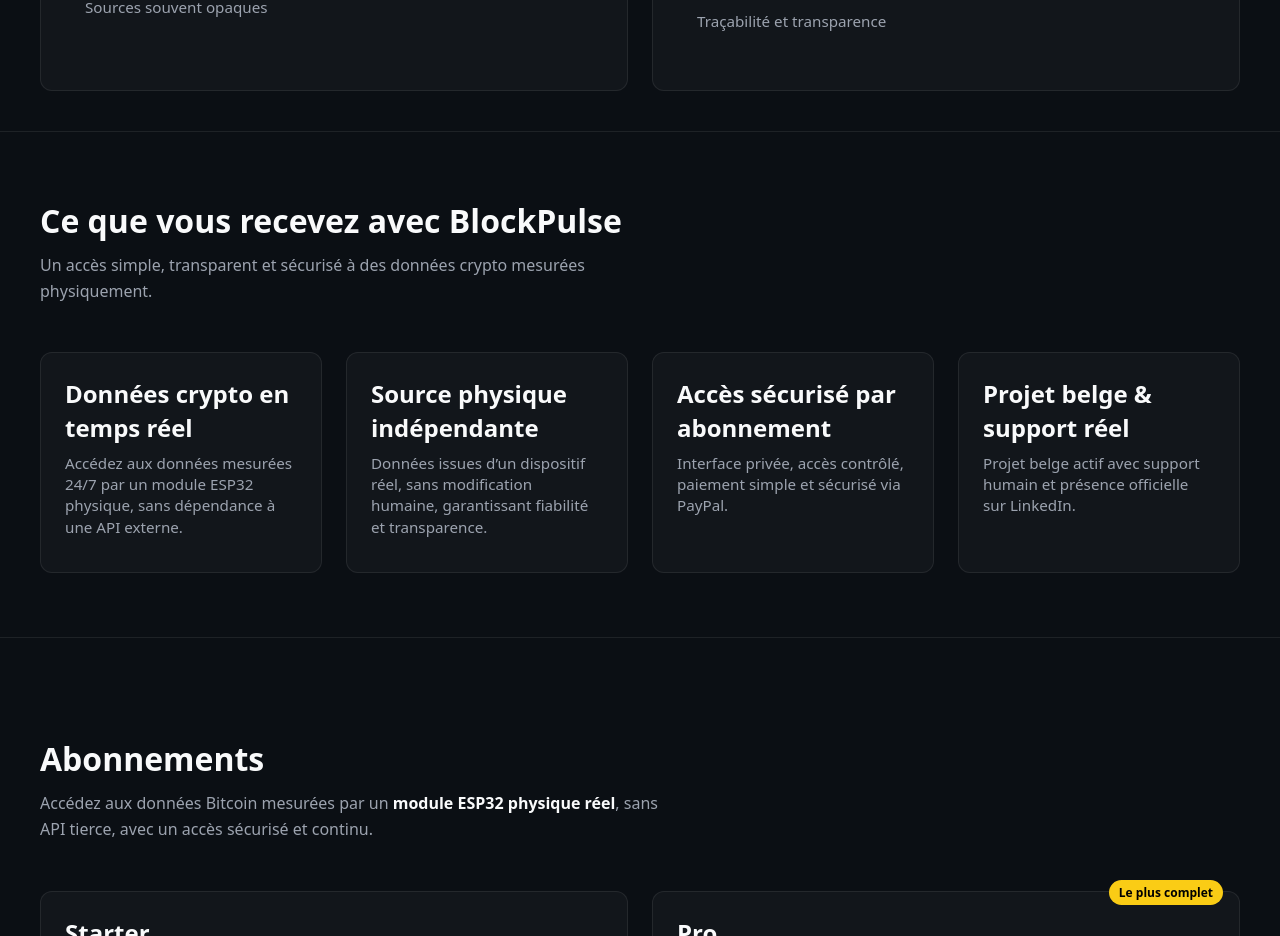
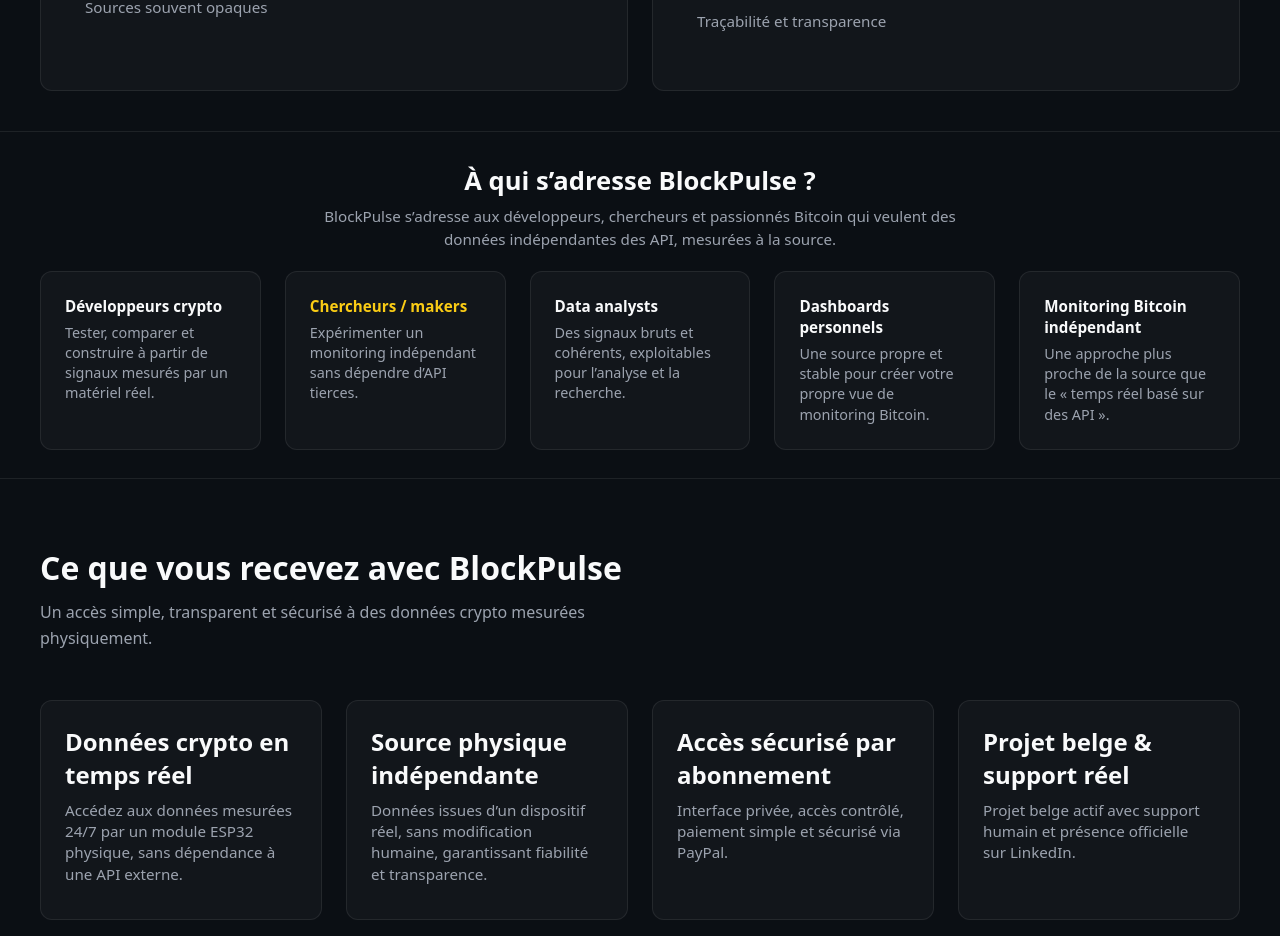
Before and after one commit to cdevl3749/blockpulse-coming-soon, a React (Vite) app: page / in a window 1280 px wide. Shown: the part 1420-2356 px from the top of the page. Built offline with nearby package versions, Linux system fonts and the light colour scheme; no server answers.

Commit message:
ajout section

```diff
--- /dev/null
+++ b/src/components/home/WhoItsFor.jsx
@@ -0,0 +1,58 @@
+import styles from "./WhoItsFor.module.css";
+
+export default function WhoItsFor() {
+  return (
+    <section className={styles.who}>
+      <div className={styles.inner}>
+        <h2>À qui s’adresse BlockPulse ?</h2>
+
+        <p className={styles.intro}>
+          BlockPulse s’adresse aux développeurs, chercheurs et passionnés Bitcoin
+          qui veulent des données indépendantes des API, mesurées à la source.
+        </p>
+
+        <div className={styles.grid}>
+          <div className={styles.card}>
+            <h3>Développeurs crypto</h3>
+            <p>
+              Tester, comparer et construire à partir de signaux mesurés par un
+              matériel réel.
+            </p>
+          </div>
+
+          <div className={`${styles.card} ${styles.highlight}`}>
+            <h3>Chercheurs / makers</h3>
+            <p>
+              Expérimenter un monitoring indépendant sans dépendre d’API
+              tierces.
+            </p>
+          </div>
+
+          <div className={styles.card}>
+            <h3>Data analysts</h3>
+            <p>
+              Des signaux bruts et cohérents, exploitables pour l’analyse et la
+              recherche.
+            </p>
+          </div>
+
+          <div className={styles.card}>
+            <h3>Dashboards personnels</h3>
+            <p>
+              Une source propre et stable pour créer votre propre vue de
+              monitoring Bitcoin.
+            </p>
+          </div>
+
+          <div className={styles.card}>
+            <h3>Monitoring Bitcoin indépendant</h3>
+            <p>
+              Une approche plus proche de la source que le « temps réel basé sur
+              des API ».
+            </p>
+          </div>
+        </div>
+      </div>
+    </section>
+  );
+}
--- /dev/null
+++ b/src/components/home/WhoItsFor.module.css
@@ -0,0 +1,85 @@
+.who {
+  padding: 28px 20px; /* ↓ réduit */
+}
+
+.inner {
+  max-width: var(--max-width);
+  margin: 0 auto;
+}
+
+.who h2 {
+  margin: 0 0 8px 0;
+  font-size: 1.6rem; /* ↓ plus discret */
+  text-align: center;
+}
+
+.intro {
+  max-width: 680px;
+  margin: 0 auto 20px auto; /* ↓ réduit */
+  color: var(--text-muted);
+  text-align: center;
+  font-size: 0.95rem;
+  line-height: 1.5;
+}
+
+/* ===== GRID ===== */
+.grid {
+  display: grid;
+  grid-template-columns: repeat(auto-fit, minmax(220px, 1fr));
+  gap: 16px; /* ↓ plus serré */
+}
+
+.card {
+  border-radius: var(--radius);
+  padding: 18px; /* ↓ moins de hauteur */
+  border: 1px solid var(--border-soft);
+  background: transparent;
+}
+
+.card h3 {
+  margin: 0 0 6px 0;
+  font-size: 0.95rem;
+  font-weight: 600;
+}
+
+.card p {
+  margin: 0;
+  font-size: 0.9rem;
+  color: var(--text-muted);
+  line-height: 1.4;
+}
+
+/* Highlight plus subtil */
+.highlight {
+  border-color: var(--be-yellow);
+  background: rgba(255, 206, 0, 0.04);
+}
+
+.highlight h3 {
+  color: var(--be-yellow);
+}
+
+/* ===== MOBILE ===== */
+@media (max-width: 768px) {
+  .who {
+    padding: 22px 16px;
+  }
+
+  .who h2 {
+    font-size: 1.4rem;
+  }
+
+  .intro {
+    font-size: 0.9rem;
+    margin-bottom: 16px;
+  }
+
+  .grid {
+    grid-template-columns: 1fr;
+    gap: 14px;
+  }
+
+  .card {
+    padding: 16px;
+  }
+}
--- a/src/pages/Home.jsx
+++ b/src/pages/Home.jsx
@@ -13,6 +13,8 @@
 import CTAAfterESP from "@/components/home/CTAAfterESP";
 import MicroFAQ from "@/components/home/MicroFAQ";
 import CookieBanner from "@/components/CookieBanner";
+import WhoItsFor from "@/components/home/WhoItsFor";
+
 
 
 export default function Home() {
@@ -99,6 +101,9 @@
       {/* DIFFÉRENCIATION */}
       <Differentiation />
 
+      {/* POUR QUI ? */}
+      <WhoItsFor />
+
       {/* CE QUE VOUS RECEVEZ */}
       <WhatYouGet />
 
```
